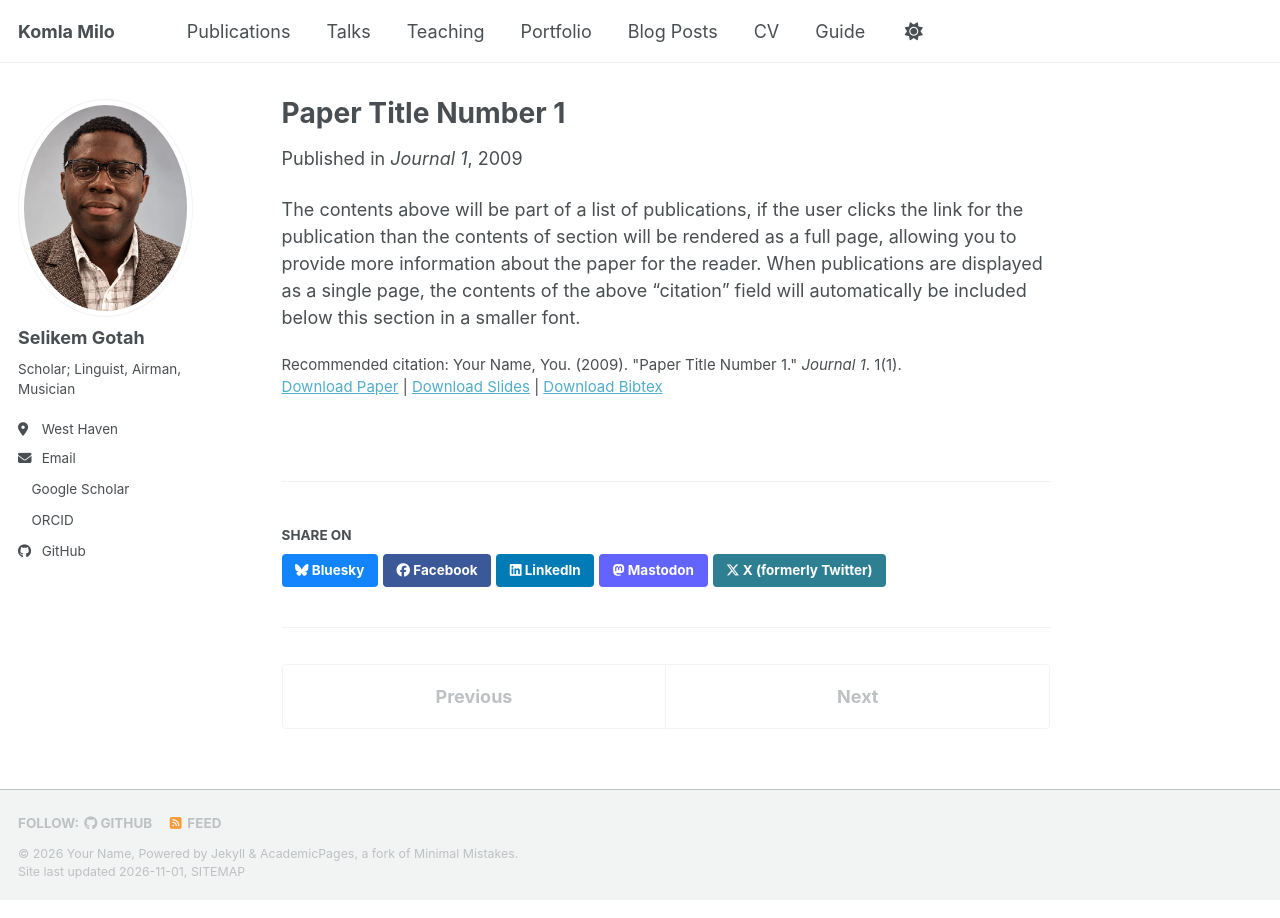
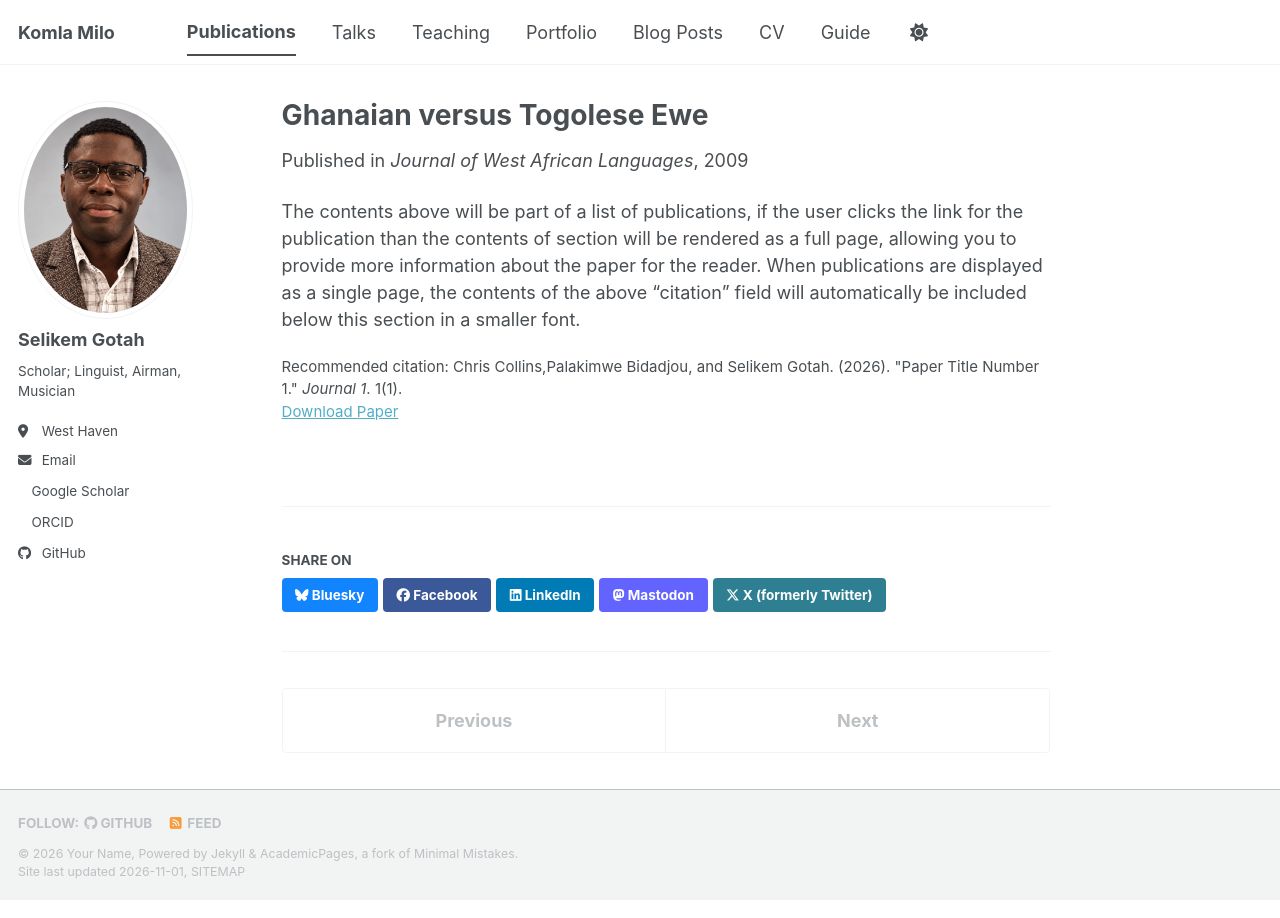
Before and after one commit to komlamilo/komlamilo.github.io, a Jekyll site: the page built from _publications/2009-10-01-paper-title-number-1.md, in a window 1280 px wide. Built offline with Jekyll 4.4.1, drawn with Linux system fonts in a browser that asks for light colours; a script bundle is joined from its source files by our own code; a style sheet for code colours, icons or effects is not loaded.

Commit message:
Update publication details for Paper Title Number 1

```diff
--- a/_publications/2009-10-01-paper-title-number-1.md
+++ b/_publications/2009-10-01-paper-title-number-1.md
@@ -1,14 +1,8 @@
 ---
-title: "Paper Title Number 1"
+title: "Ghanaian versus Togolese Ewe"
 collection: publications
-category: manuscripts
-permalink: /publication/2009-10-01-paper-title-number-1
-excerpt: 'This paper is about the number 1. The number 2 is left for future work.'
-date: 2009-10-01
-venue: 'Journal 1'
-slidesurl: 'https://academicpages.github.io/files/slides1.pdf'
-paperurl: 'https://academicpages.github.io/files/paper1.pdf'
-bibtexurl: 'https://academicpages.github.io/files/bibtex1.bib'
-citation: 'Your Name, You. (2009). &quot;Paper Title Number 1.&quot; <i>Journal 1</i>. 1(1).'
+venue: 'Journal of West African Languages'
+paperurl: 'https://journalofwestafricanlanguages.org/downloads/download/154-volume-53-number-1/851-ghanaian-versus-togolese-ewe'
+citation: 'Chris Collins,Palakimwe Bidadjou, and Selikem Gotah. (2026). &quot;Paper Title Number 1.&quot; <i>Journal 1</i>. 1(1).'
 ---
 The contents above will be part of a list of publications, if the user clicks the link for the publication than the contents of section will be rendered as a full page, allowing you to provide more information about the paper for the reader. When publications are displayed as a single page, the contents of the above "citation" field will automatically be included below this section in a smaller font.
```
